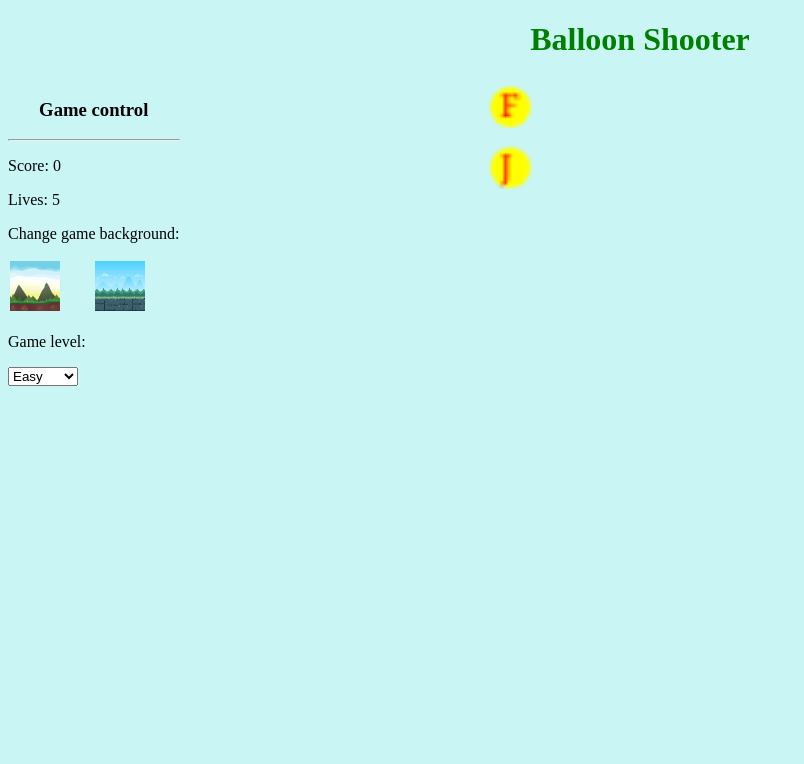
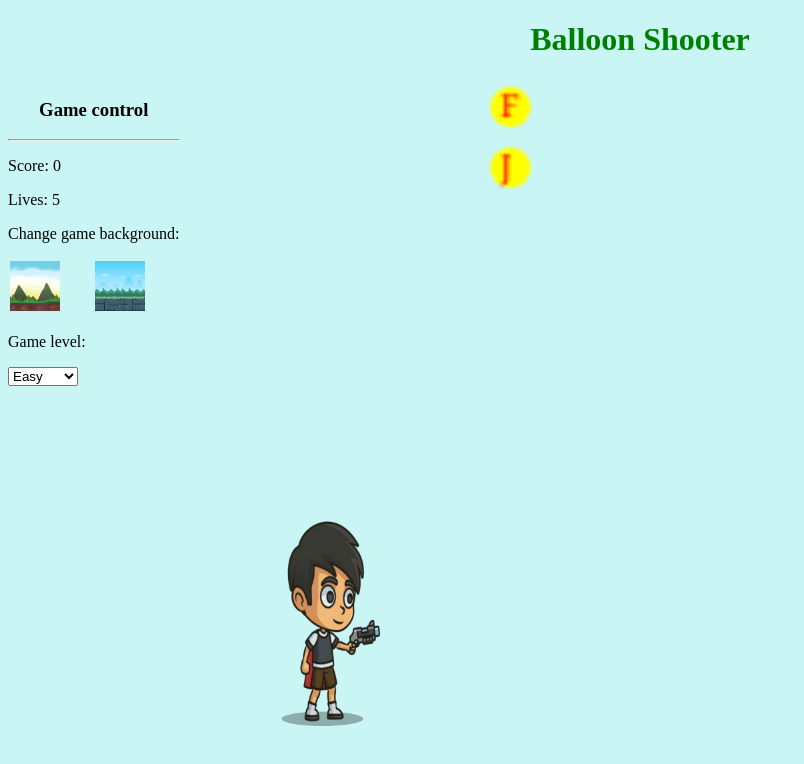
Before and after one commit to bilalashc/Ballon_Destroyer, a website with bundled scripts: page index.html in a window 1280 px wide. Shown: the whole page, without its empty margins (0-804 px from the left). Built offline with nearby package versions, Linux system fonts and the light colour scheme; files whose address does not match are found by name.

Commit message:
add game character

```diff
--- a/index.html
+++ b/index.html
@@ -50,6 +50,13 @@
       </div>
       <div id="canvas_container" class="container-right bg1">
         <canvas id="game_canvas"></canvas>
+        <img
+          id="characterImg"
+          height="240"
+          width="200"
+          src="./dist/images/character.png"
+          alt=""
+        />
       </div>
     </div>
   </body>
--- a/src/scripts/game.js
+++ b/src/scripts/game.js
@@ -8,6 +8,7 @@ import {
   NUMBER_OF_LIVES,
   WORD_LETTERS,
 } from './constants';
+import CharacterImage from '../images/character.png';
 
 export class Game {
   constructor(difficulty) {
@@ -84,7 +85,7 @@ export class Game {
     if (indexOfKey != -1) {
       this.balloons.splice(indexOfKey, 1);
       this.score += 10;
-      this.setLivesAndScores()
+      this.setLivesAndScores();
     }
   }
 
@@ -107,6 +108,16 @@ export class Game {
       this.balloons.push(balloon);
     }
   }
+
+  drawImage(img, x, y, w, h) {
+    const { context } = this;
+    const image = new Image();
+    image.src = img;
+
+    image.onload = () => {
+      context.drawImage(image, x, y, w, h);
+    };
+  }
 }
 
 function getRandomInt(min, max) {
--- a/src/styles/layout.scss
+++ b/src/styles/layout.scss
@@ -75,3 +75,11 @@ body {
   height: 100%;
   width: 100%;
 }
+
+#characterImg{
+  position: fixed;
+  bottom: 0;
+  left: 0;
+  margin-left: 18%;
+  margin-bottom: 4%;
+}
```
Also changed, not shown: dist/images/character.png (added), dist/main.css, dist/main.js, src/images/character-shooting.gif (deleted), src/images/character-standing.gif (deleted), src/images/character.png (added).
